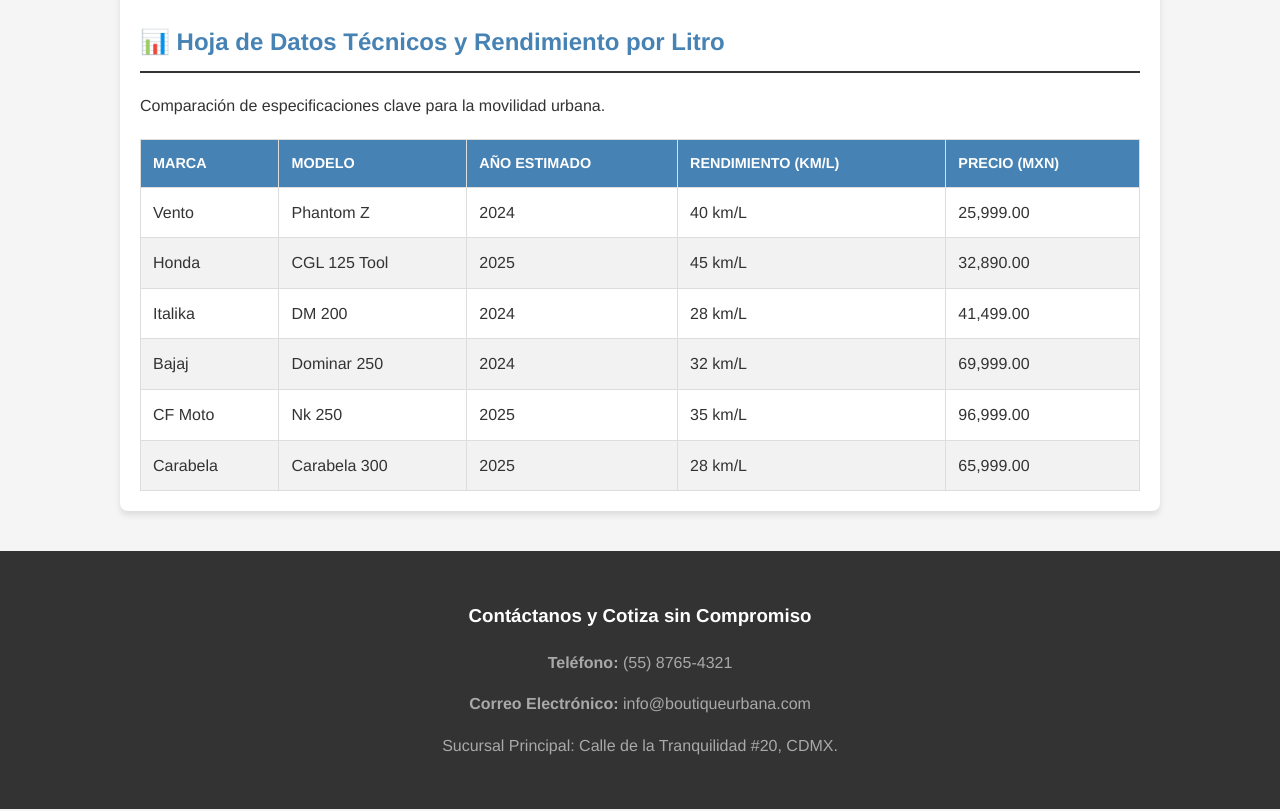
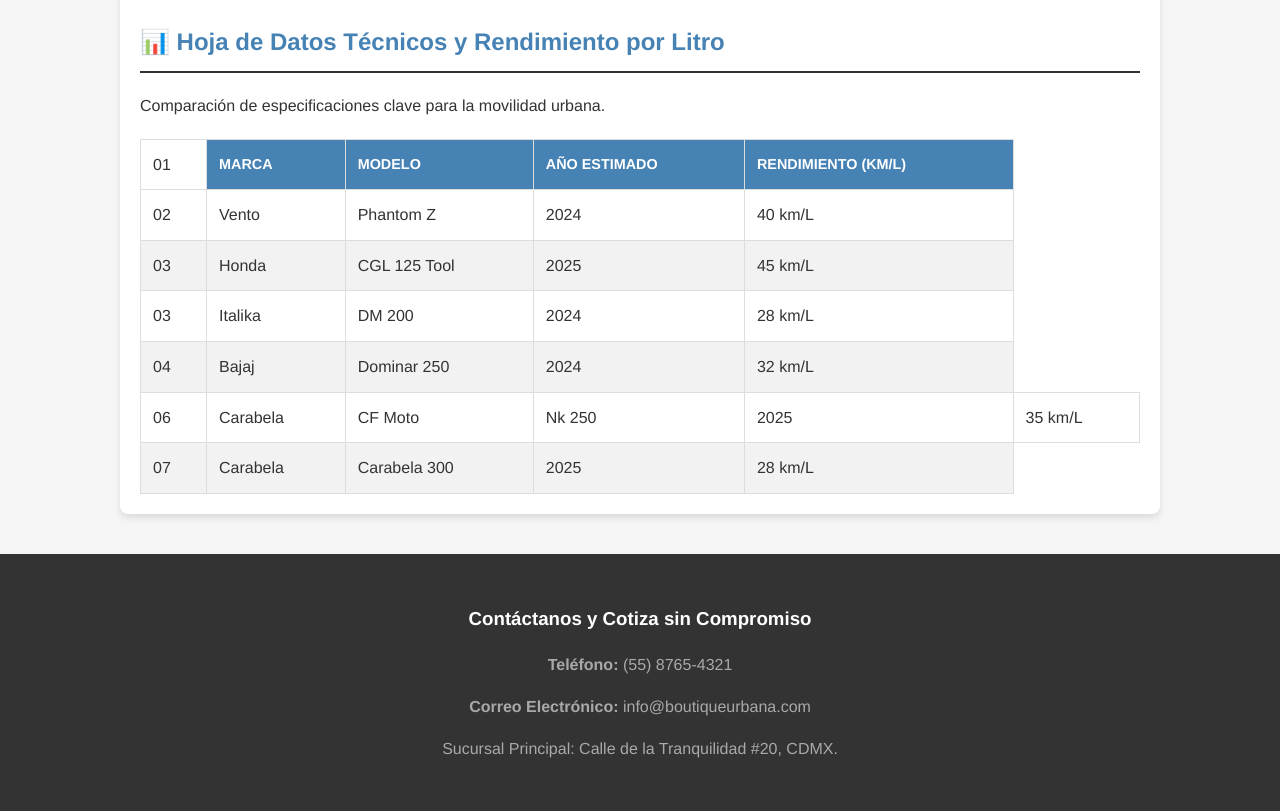
Before and after one commit to leandroehr13-pixel/Motos, a plain HTML site: page index.html in a window 1280 px wide. Shown: the part 1780-2591 px from the top of the page. Drawn offline with Linux system fonts and the light colour scheme.

Commit message:
Update index.html

```diff
--- a/index.html
+++ b/index.html
@@ -231,55 +231,56 @@
         <table>
             <thead>
                 <tr>
+                    <td>01</td>
                     <th>Marca</th>
                     <th>Modelo</th>
                     <th>Año Estimado</th>
                     <th>Rendimiento (km/L)</th>
-                    <th>Precio (MXN)</th>
                 </tr>
             </thead>
             <tbody>
                 <tr>
+                    <td>02</td>
                     <td>Vento</td>
                     <td>Phantom Z</td>
                     <td>2024</td>
                     <td>40 km/L</td>
-                    <td>25,999.00</td>
                 </tr>
                 <tr>
+                    <td>03</td>
                     <td>Honda</td>
                     <td>CGL 125 Tool</td>
                     <td>2025</td>
                     <td>45 km/L</td>
-                    <td>32,890.00</td>
                 </tr>
                 <tr>
+                    <td>03</td>
                     <td>Italika</td>
                     <td>DM 200</td>
                     <td>2024</td>
                     <td>28 km/L</td>
-                    <td>41,499.00</td>
                 </tr>
                 <tr>
+                    <td>04</td>
                     <td>Bajaj</td>
                     <td>Dominar 250</td>
                     <td>2024</td>
                     <td>32 km/L</td>
-                    <td>69,999.00</td>
                 </tr>
                  <tr>
+                     <td>06</td>
+                    <td>Carabela</td>
                     <td>CF Moto</td>
                     <td>Nk 250</td>
                     <td>2025</td>
                     <td>35 km/L</td>
-                    <td>96,999.00</td>
                 </tr>
                 <tr>
+                    <td>07</td>
                     <td>Carabela</td>
                     <td>Carabela 300</td>
                     <td>2025</td>
                     <td>28 km/L</td>
-                    <td>65,999.00</td>
                 </tr>
             </tbody>
         </table>
```
